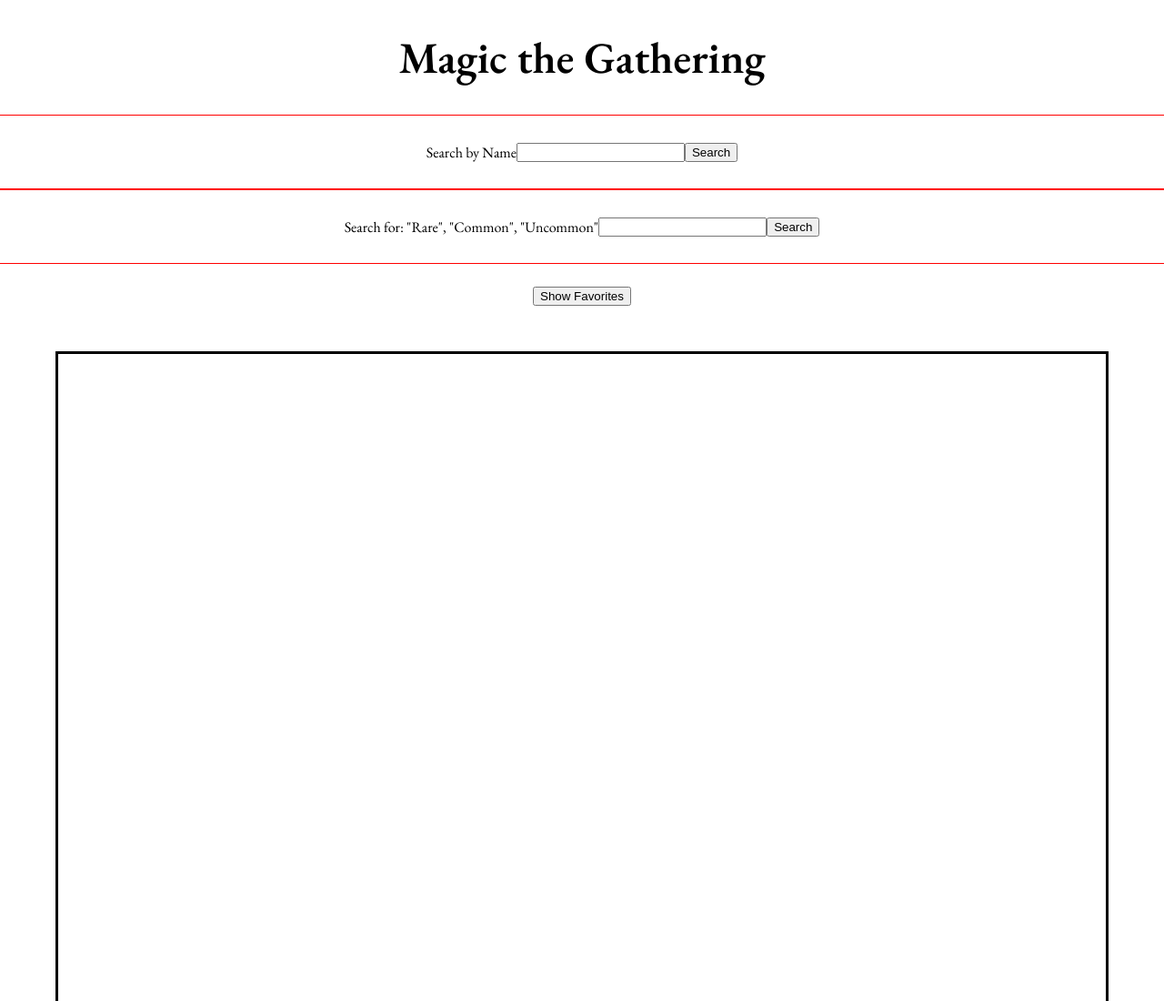
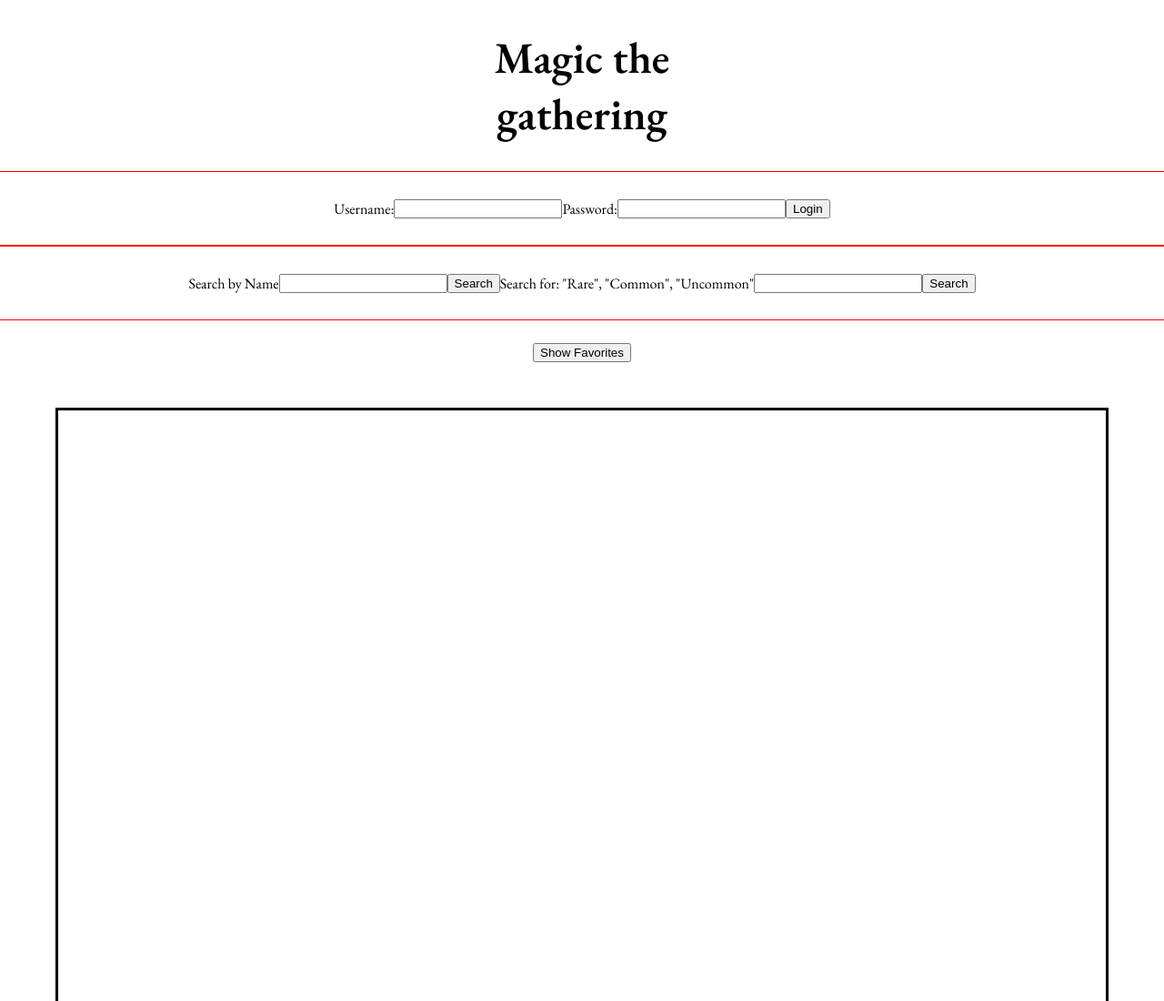
Before and after one commit to bartul9/Magic-the-gathering, a plain HTML site: page index.html in a window 1280 px wide. Shown: the top 1100 px of the page at 91% size. Drawn offline with nearby package versions, Linux system fonts and the light colour scheme; no server answers.

Commit message:
Update index.html

```diff
--- a/index.html
+++ b/index.html
@@ -17,14 +17,30 @@
     <title>Magic the gathering</title>
   </head>
   <body>
-    <h1>Magic the Gathering</h1>
+    <h1 class="css-text-mask">Magic the <br> gathering</h1>
+    <div class="search--div hidden">
+      <label for="createUsername">New Username:  </label>
+      <input type="text" id="createUsername" name="createUsername" />  <label for="createPassword">New Password:  </label>
+      <input type="password" id="createPassword" name="createPassword" /><button
+        class="create--btn"
+      >
+        Create Acc
+      </button></div>
+    <div class="search--div">
+      <label for="username">Username:  </label>
+      <input type="text" id="username" name="username" />  <label for="password">Password:  </label>
+      <input type="password" id="password" name="password" /><button
+        class="login--btn"
+      >
+        Login
+      </button></div>
     <div class="search--div">
       <label for="search--name">Search by Name  </label>
       <input type="text" id="search--name" name="search--name" /><button
         class="name--btn"
       >
         Search
-      </button></div> <div class="search--div">
+      </button>
         <label for="search--type">Search for: "Rare", "Common", "Uncommon" </label>
         <input type="text" id="search--type" name="search--type" /><button
           class="type--btn"
```
